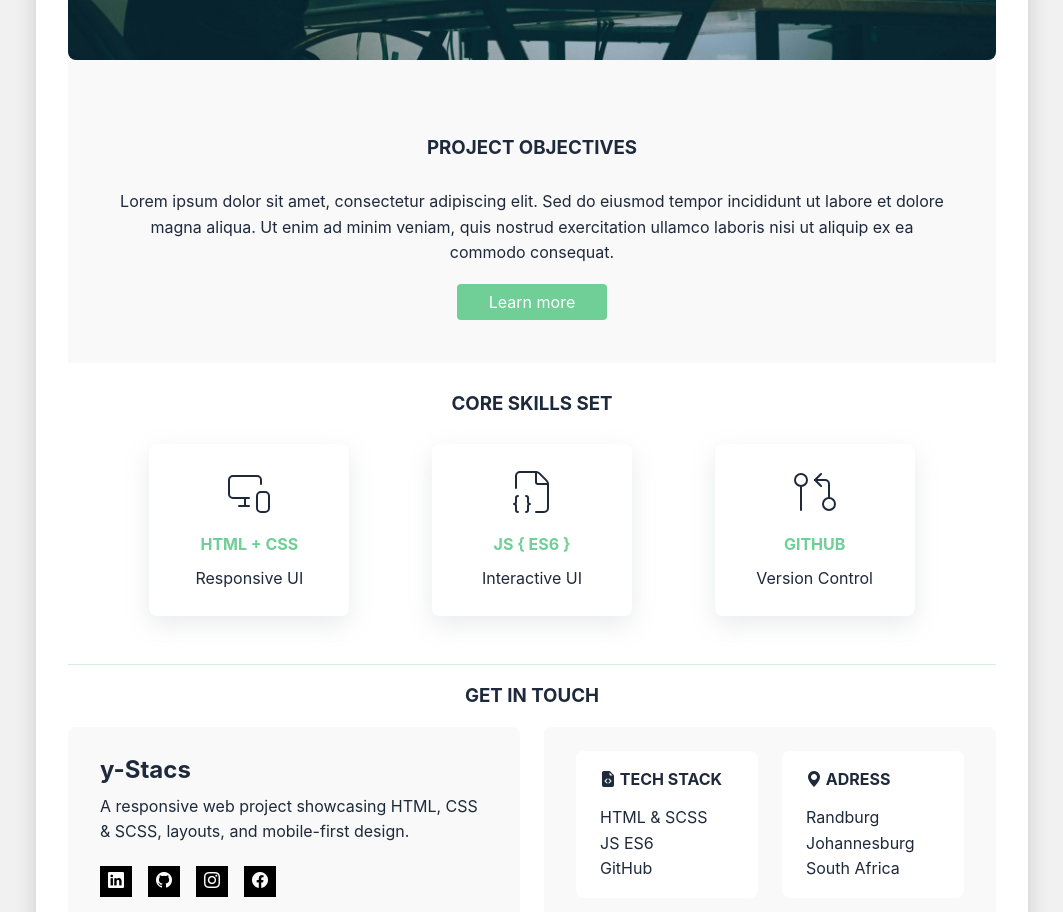
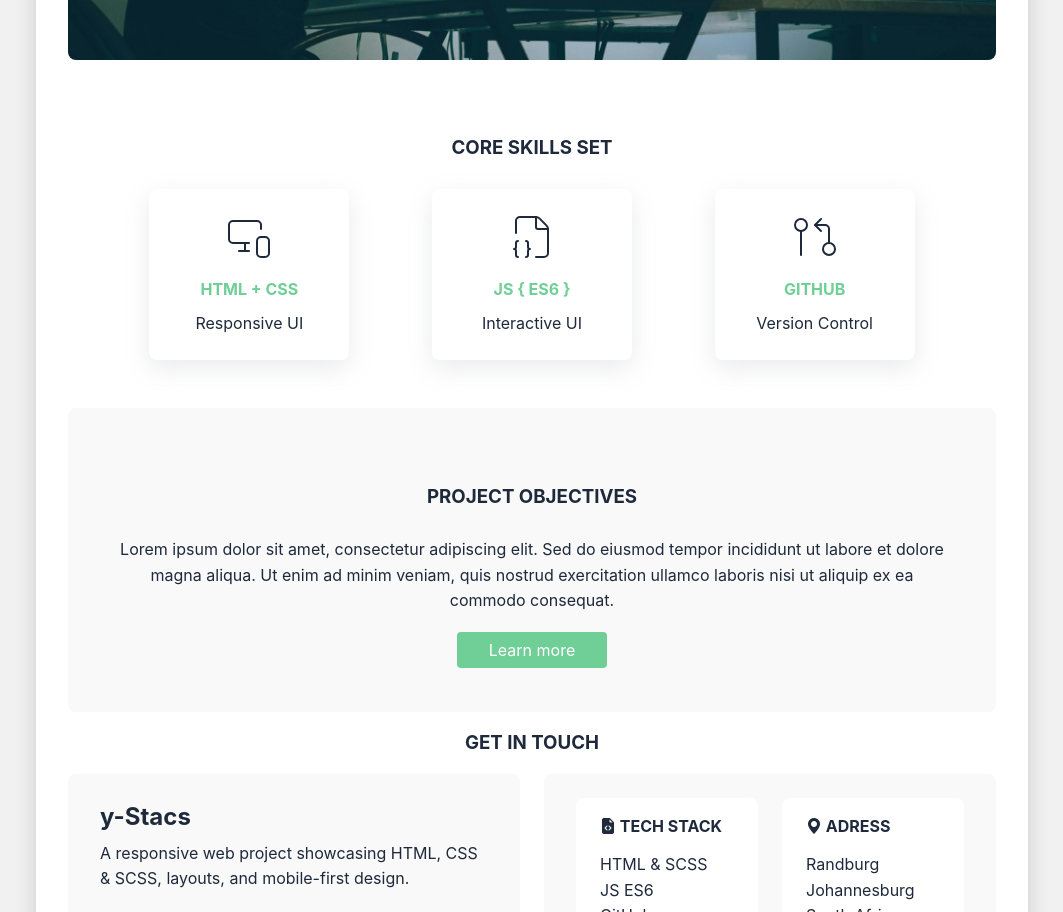
Before and after one commit to y-stacs/ui-design-workshop, a website: page index.html in a window 1280 px wide. Shown: the part 397-1309 px from the top of the page, without its empty margins (108-1171 px from the left). Drawn offline with nearby package versions, Linux system fonts and the light colour scheme.

```diff
--- a/index.html
+++ b/index.html
@@ -80,26 +80,7 @@
 
     <!-- page main-content -->
     <main class="home-main-comtainer" id="home-main-comtainer">
-      <!-- page section -->
-      <section class="objectives-section">
 
-        <secion class="section-heading">
-          <h3>project objectives</h3>
-        </secion>
-
-        <p>
-          Lorem ipsum dolor sit amet, consectetur adipiscing elit. Sed do
-          eiusmod tempor incididunt ut labore et dolore magna aliqua. Ut enim ad
-          minim veniam, quis nostrud exercitation ullamco laboris nisi ut
-          aliquip ex ea commodo consequat.
-        </p>
-
-        <div class="button-section">
-          <a href="https://example.com" class="btn with-background">
-            Learn more
-          </a>
-        </div>
-      </section>
 
       <!-- page section -->
       <section class="cards-section">
@@ -147,6 +128,28 @@
         </div>
       </section>
 
+      <!-- page section -->
+      <section class="objectives-section">
+
+        <secion class="section-heading">
+          <h3>project objectives</h3>
+        </secion>
+
+        <p>
+          Lorem ipsum dolor sit amet, consectetur adipiscing elit. Sed do
+          eiusmod tempor incididunt ut labore et dolore magna aliqua. Ut enim ad
+          minim veniam, quis nostrud exercitation ullamco laboris nisi ut
+          aliquip ex ea commodo consequat.
+        </p>
+
+        <div class="button-section">
+          <a href="https://example.com" class="btn with-background">
+            Learn more
+          </a>
+        </div>
+      </section>
+
+
     </main>
 
     <!--
--- a/layouts/header.html
+++ b/layouts/header.html
@@ -7,7 +7,7 @@
     <!--Local URLs-->
        <nav aria-label="Main">
       <ul>
-        <li><a href="/index.html" data-route="">Home</a></li>
+        <li><a href="/index.html" data-route="index.html">Home</a></li>
         <li><a href="/pages/about.html" data-route="pages/about.html">About</a></li>
         <li><a href="/pages/projects.html" data-route="pages/projects.html">Projects</a></li>
         <li><a href="/pages/contact.html" data-route="pages/contact.html">Contact</a></li>
--- a/scss/pages/_home.scss
+++ b/scss/pages/_home.scss
@@ -6,8 +6,8 @@
 
   .objectives-section {
     @include with-bg-color;
-    @include page-main-content-section;
-    border: none;
+    // @include page-main-content-section;
+     border-radius: $border-radius-md;
 
     .button-section {
       margin-top: $spacing-24;
@@ -29,10 +29,9 @@
   }
 
   .cards-section {
-    border-bottom: 0.063rem solid rgba($primary-color, 0.3);
+    // border-bottom: 0.063rem solid rgba($primary-color, 0.3);
 
     @include without-bg-color;
-    padding-top: 0;
 
     .cards-container {
       display: flex;
--- a/scss/pages/_projects.scss
+++ b/scss/pages/_projects.scss
@@ -28,7 +28,6 @@
   .cards-section {
     border-bottom: 0.063rem solid rgba($primary-color, 0.3);
     @include without-bg-color;
-    padding-top: 0;
 
     .cards-container {
       display: flex;
```
Also changed, not shown: pages/projects.html (+13 -27 lines), css/main.css, 1 other file.
